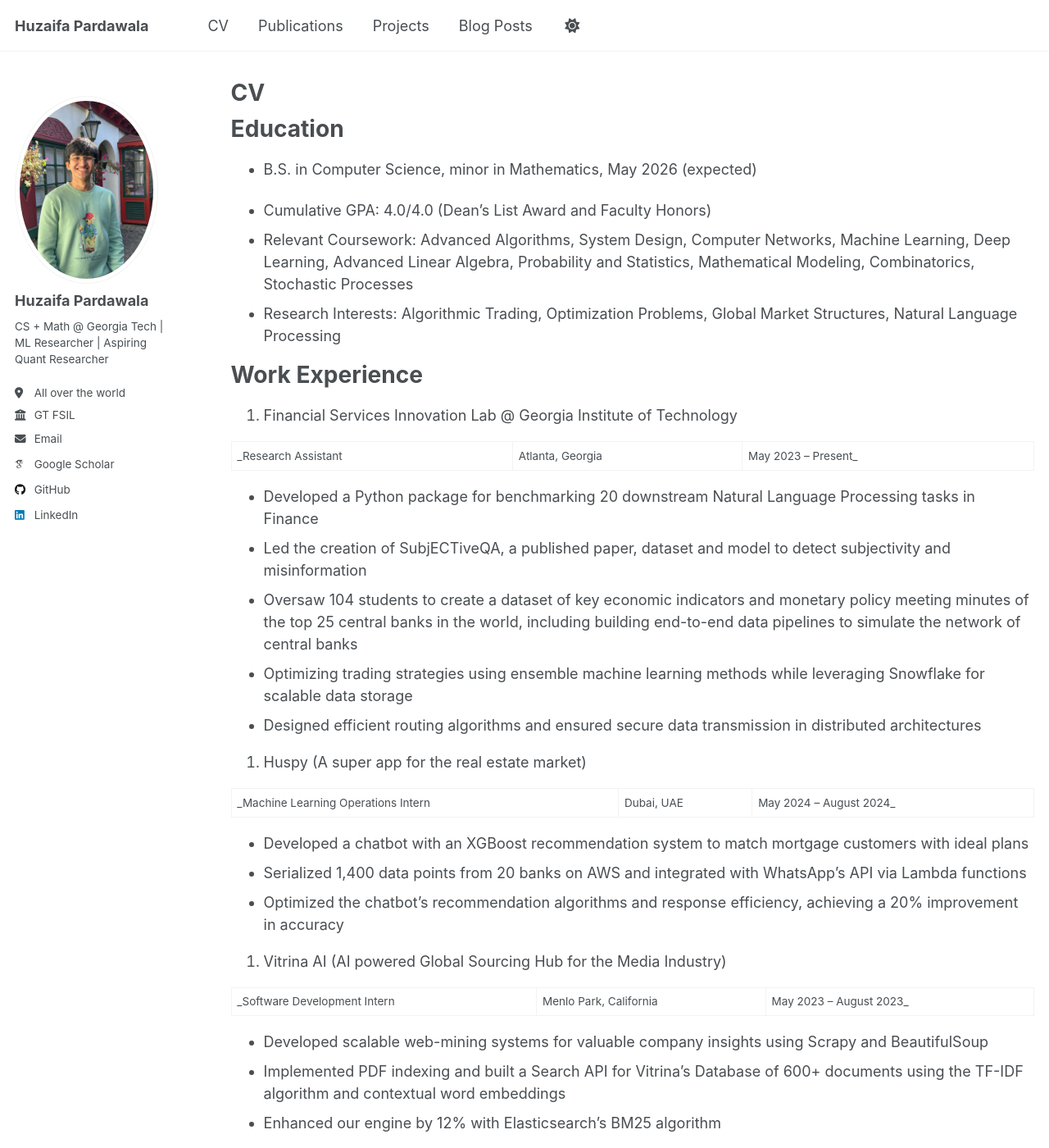
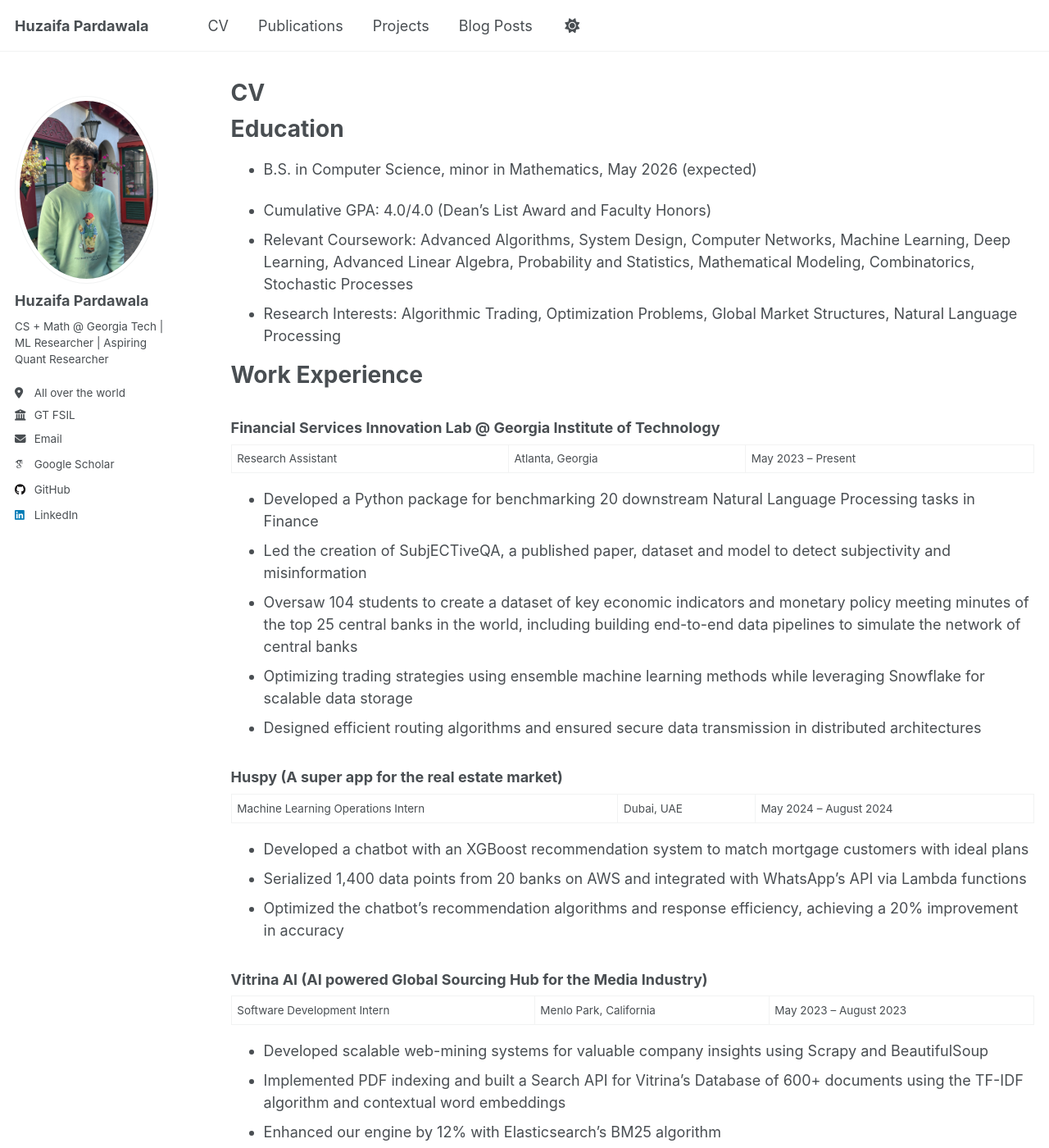
Before and after one commit to huzaifahp7/huzaifahp7.github.io, a Jekyll site: the page built from _pages/cv.md, in a window 1280 px wide and 1400 px high. Shown: the whole window at 82% size. Built offline with Jekyll 4.4.1, drawn with Linux system fonts in a browser that asks for light colours; some web fonts are replaced; part of the change alters nothing that is shown.

Commit message:
feat: resume

```diff
--- a/_pages/cv.md
+++ b/_pages/cv.md
@@ -19,9 +19,9 @@ Education
 
 Work Experience
 ======
-1. Financial Services Innovation Lab @ Georgia Institute of Technology
+### Financial Services Innovation Lab @ Georgia Institute of Technology
 
-_Research Assistant | Atlanta, Georgia | May 2023 – Present_
+Research Assistant | Atlanta, Georgia | May 2023 – Present
 
 - Developed a Python package for benchmarking 20 downstream Natural Language Processing tasks in Finance
 - Led the creation of SubjECTiveQA, a published paper, dataset and model to detect subjectivity and misinformation
@@ -29,17 +29,17 @@ _Research Assistant | Atlanta, Georgia | May 2023 – Present_
 - Optimizing trading strategies using ensemble machine learning methods while leveraging Snowflake for scalable data storage
 - Designed efficient routing algorithms and ensured secure data transmission in distributed architectures
 
-2. Huspy (A super app for the real estate market)
+### Huspy (A super app for the real estate market)
 
-_Machine Learning Operations Intern | Dubai, UAE | May 2024 – August 2024_
+Machine Learning Operations Intern | Dubai, UAE | May 2024 – August 2024
 
 - Developed a chatbot with an XGBoost recommendation system to match mortgage customers with ideal plans
 - Serialized 1,400 data points from 20 banks on AWS and integrated with WhatsApp's API via Lambda functions
 - Optimized the chatbot's recommendation algorithms and response efficiency, achieving a 20% improvement in accuracy
 
-3. Vitrina AI (AI powered Global Sourcing Hub for the Media Industry)
+### Vitrina AI (AI powered Global Sourcing Hub for the Media Industry)
 
-_Software Development Intern | Menlo Park, California | May 2023 – August 2023_
+Software Development Intern | Menlo Park, California | May 2023 – August 2023
 
 - Developed scalable web-mining systems for valuable company insights using Scrapy and BeautifulSoup
 - Implemented PDF indexing and built a Search API for Vitrina's Database of 600+ documents using the TF-IDF algorithm and contextual word embeddings
```
